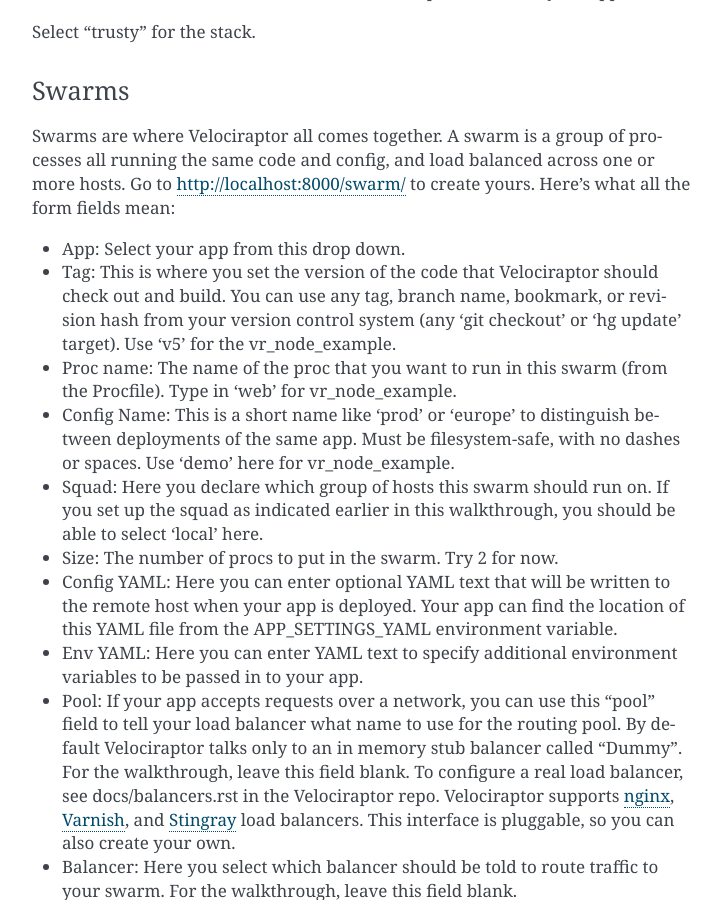
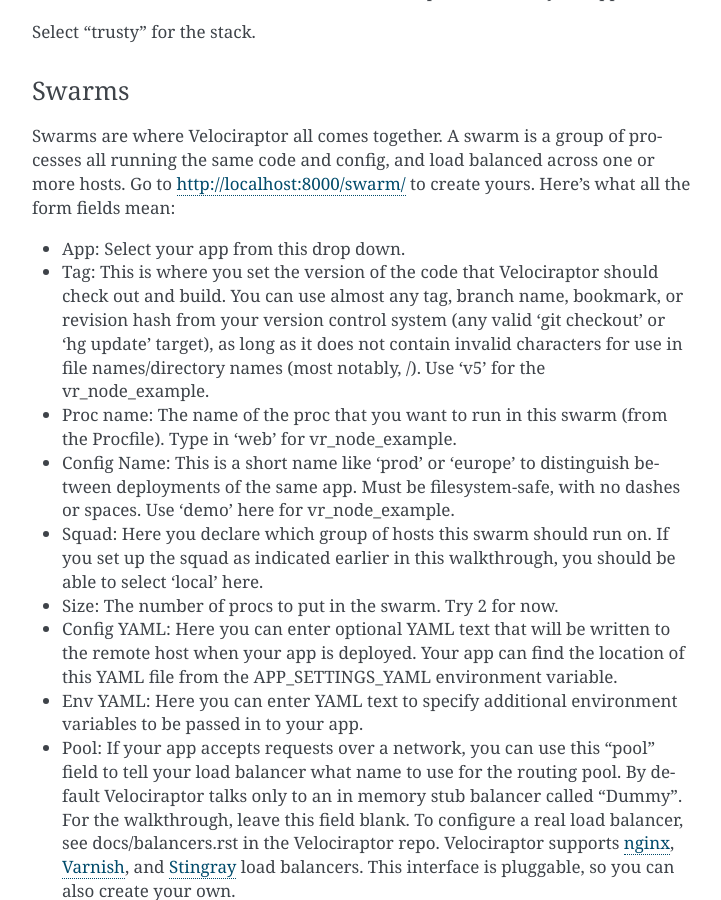
Before and after one commit to yougov/velociraptor, a Sphinx documentation site: the page built from docs/development.rst, in a window 1280 px wide and 900 px high, scrolled down 3429 px. Shown: the whole window, without its empty margins (388-1109 px from the left). Built offline with Sphinx 7.4.7, drawn with Linux system fonts in a browser that asks for light colours.

Commit message:
Update development documentation on invalid tag names.

```diff
--- a/docs/development.rst
+++ b/docs/development.rst
@@ -168,9 +168,11 @@
 
 - App: Select your app from this drop down.
 - Tag: This is where you set the version of the code that Velociraptor should
-  check out and build.  You can use any tag, branch name, bookmark, or revision
-  hash from your version control system (any 'git
-  checkout' or 'hg update' target). Use 'v5' for the vr_node_example.
+  check out and build.  You can use almost any tag, branch name, bookmark, or
+  revision hash from your version control system (any valid 'git
+  checkout' or 'hg update' target), as long as it does not contain invalid
+  characters for use in file names/directory names (most notably, /).
+  Use 'v5' for the vr_node_example.
 - Proc name: The name of the proc that you want to run in this swarm (from the
   Procfile).  Type in 'web' for vr_node_example.
 - Config Name: This is a short name like 'prod' or 'europe' to distinguish
```
